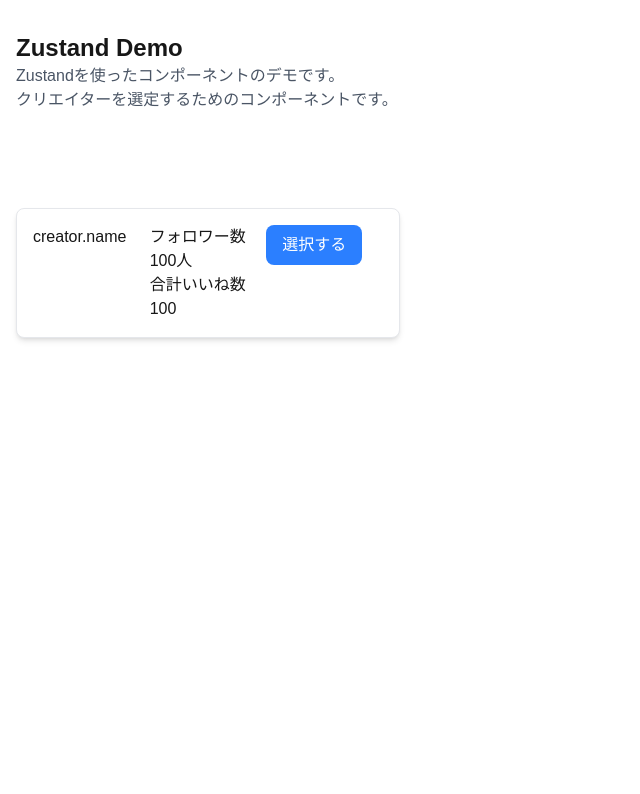
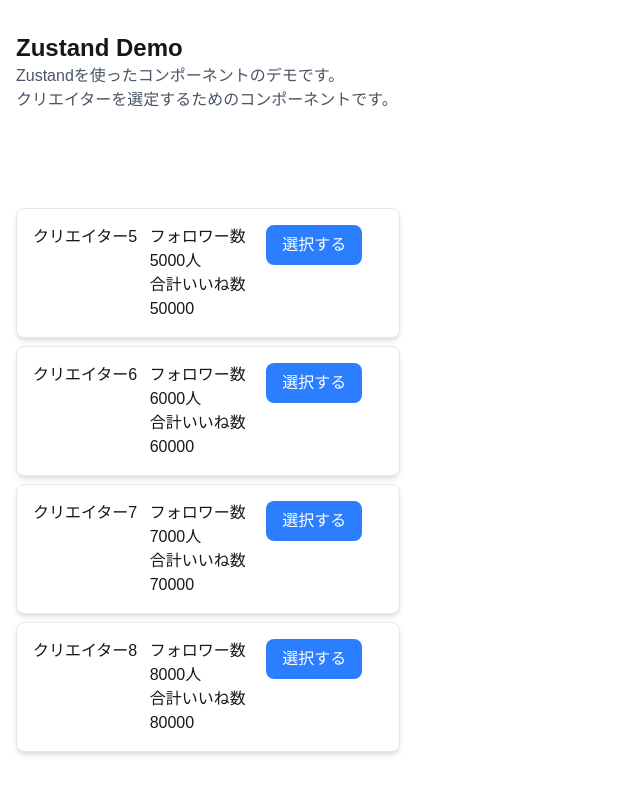
Before and after one commit to ikeyu0806/react-state-lib-comparison, a Next.js app: page /zustand in a window 1280 px wide. Shown: the top 794 px of the page, without its empty margins (0-640 px from the left). Built offline with nearby package versions, Linux system fonts and the light colour scheme.

Commit message:
use zustand in CreatorLists

```diff
--- a/components/ZustandDemo/CreatorLists.tsx
+++ b/components/ZustandDemo/CreatorLists.tsx
@@ -2,18 +2,33 @@
 
 import { Creator } from '@/types/creator'
 import CreatorCard from './CreatorCard'
+import { useCreatorStore } from '@/store/zustand_demo/creator_store'
 
 export default function CreatorLists() {
+  const unselectedCreators = useCreatorStore(
+    (state) => state.unselectedCreators,
+  )
+  const addToSelected = useCreatorStore((state) => state.addToSelected)
   return (
     <div className="my-4">
-      <CreatorCard
+      {/* <CreatorCard
         key={'creator.name'}
         name={'creator.name'}
         followers={100}
         totalLikes={100}
         onClick={() => console.log('Clicked')}
         isSelected={false}
-      />
+      /> */}
+      {unselectedCreators.map((creator: Creator) => (
+        <CreatorCard
+          key={creator.name}
+          name={creator.name}
+          followers={creator.followers}
+          totalLikes={creator.totalLikes}
+          onClick={() => addToSelected(creator)}
+          isSelected={false}
+        />
+      ))}
     </div>
   )
 }
--- a/store/zustand_demo/creator_store.ts
+++ b/store/zustand_demo/creator_store.ts
@@ -1,41 +1,38 @@
 import { create } from 'zustand'
-
-interface Creator {
-  name: string
-}
-
-type Action =
-  | { type: 'ADD_TO_SELECTED'; creator: Creator }
-  | { type: 'REMOVE_FROM_SELECTED'; creator: Creator }
+import { Creator } from '@/types/creator'
 
 interface CreatorState {
   selectedCreators: Creator[]
   unselectedCreators: Creator[]
-  dispatch: (action: Action) => void
+  addToSelected: (creator: Creator) => void
+  removeFromSelected: (creator: Creator) => void
 }
 
 export const useCreatorStore = create<CreatorState>((set) => ({
-  selectedCreators: [],
-  unselectedCreators: [],
-  dispatch: (action) =>
-    set((state) => {
-      switch (action.type) {
-        case 'ADD_TO_SELECTED':
-          return {
-            selectedCreators: [...state.selectedCreators, action.creator],
-            unselectedCreators: state.unselectedCreators.filter(
-              (creator) => creator.name !== action.creator.name,
-            ),
-          }
-        case 'REMOVE_FROM_SELECTED':
-          return {
-            selectedCreators: state.selectedCreators.filter(
-              (creator) => creator.name !== action.creator.name,
-            ),
-            unselectedCreators: [...state.unselectedCreators, action.creator],
-          }
-        default:
-          return state
-      }
-    }),
+  selectedCreators: [
+    { name: 'クリエイター1', followers: 1000, totalLikes: 10000 },
+    { name: 'クリエイター2', followers: 2000, totalLikes: 20000 },
+    { name: 'クリエイター3', followers: 3000, totalLikes: 30000 },
+    { name: 'クリエイター4', followers: 4000, totalLikes: 40000 },
+  ],
+  unselectedCreators: [
+    { name: 'クリエイター5', followers: 5000, totalLikes: 50000 },
+    { name: 'クリエイター6', followers: 6000, totalLikes: 60000 },
+    { name: 'クリエイター7', followers: 7000, totalLikes: 70000 },
+    { name: 'クリエイター8', followers: 8000, totalLikes: 80000 },
+  ],
+  addToSelected: (creator) =>
+    set((state) => ({
+      selectedCreators: [...state.selectedCreators, creator],
+      unselectedCreators: state.unselectedCreators.filter(
+        (c) => c.name !== creator.name
+      ),
+    })),
+  removeFromSelected: (creator) =>
+    set((state) => ({
+      selectedCreators: state.selectedCreators.filter(
+        (c) => c.name !== creator.name
+      ),
+      unselectedCreators: [...state.unselectedCreators, creator],
+    })),
 }))
```
